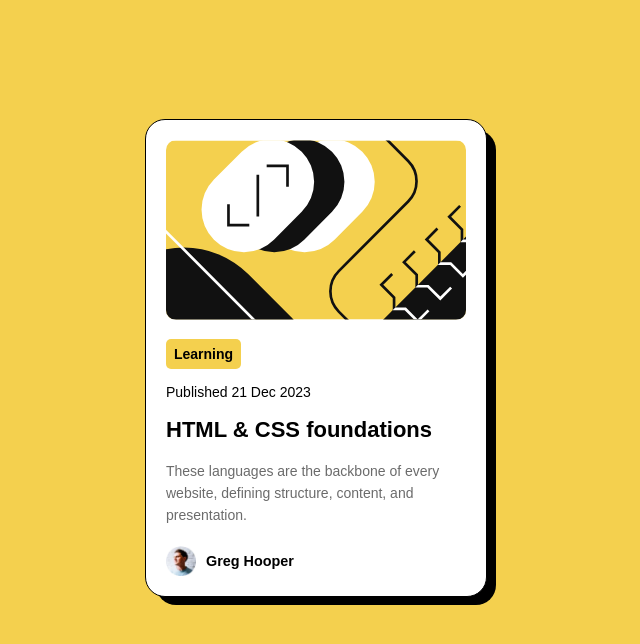
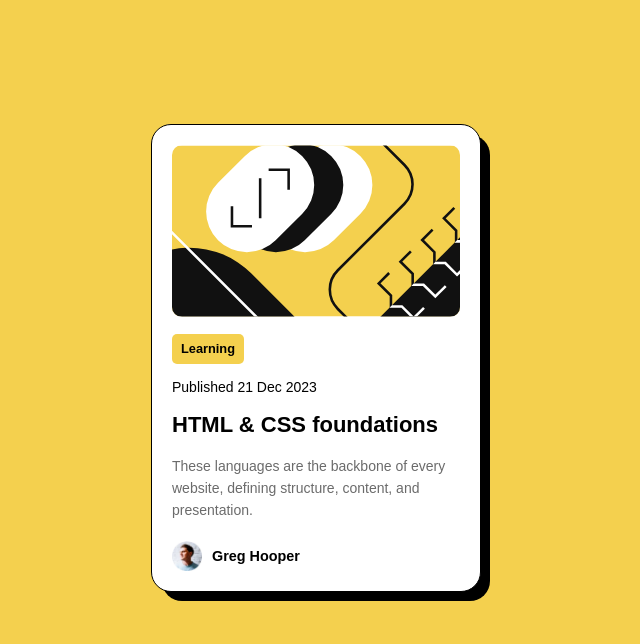
Before and after one commit to cagandanaci/Blog-Preview-Card, a plain HTML site: page index.html in a window 1280 px wide. Shown: the whole page, without its empty margins (324-964 px from the left). Drawn offline with Linux system fonts and the light colour scheme.

Commit message:
Update styles.css

```diff
--- a/styles.css
+++ b/styles.css
@@ -14,7 +14,7 @@ main {
 }
 .blog-card {
     background-color: white;
-    max-width: 300px;
+    max-width: 18rem;
     height: 500px;
     width: 80vw;
     border: black 1px solid;
@@ -32,7 +32,6 @@ main {
     border-radius: 10px;
 }
 p {
-    margin-top: 15px;
     font-size: 14px;
     line-height: 22px;
     color: hsl(0, 0%, 42%);
@@ -63,6 +62,7 @@ p:hover {
     border-radius: 5px;
 }
 .type p {
+    font-size: 0.8rem;
     color: black;
     font-weight: 700;
     line-height: 30px;
```
